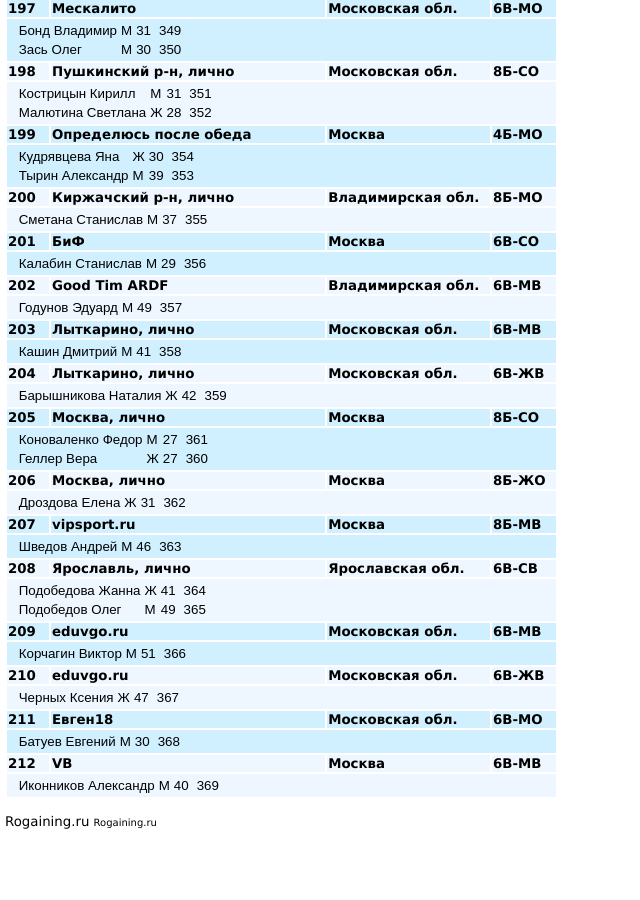
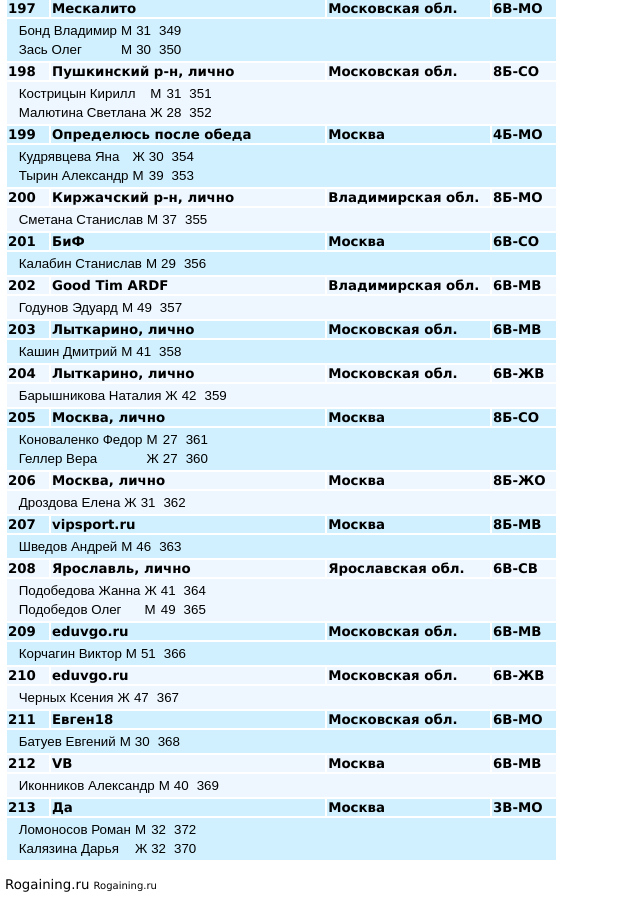
Before and after one commit to V-rogaining/v-rogaining.github.io, a Jekyll site: the page 2018/startlist.html, which Jekyll copies as it is, in a window 1280 px wide and 900 px high, scrolled down 10672 px. Shown: the whole window, without its empty margins (0-640 px from the left). Built offline with Jekyll 4.4.1, drawn with Linux system fonts in a browser that asks for light colours; before the commit the page ends 11509 px from its top, so only the background shows below that.

Commit message:
Update startlist

```diff
--- a/2018/startlist.html
+++ b/2018/startlist.html
@@ -1193,6 +1193,12 @@ function openPopUp(url, teamNR) {
 <tr class="team1"><td colspan="5"><table>
 <tr class="r1"><td>&nbsp;</td><td>Иконников Александр</td><td>M</td><td>40</td><td></td><td>369</td></tr>
 </table></td></tr>
+<tr class="team0"><td>213</td><td>Да</td><td>Москва</td>
+<td>3В-МО </td></tr>
+<tr class="team0"><td colspan="5"><table>
+<tr class="r0"><td>&nbsp;</td><td>Ломоносов Роман</td><td>М</td><td>32</td><td></td><td>372</td></tr>
+<tr class="r0"><td>&nbsp;</td><td>Калязина Дарья</td><td>Ж</td><td>32</td><td></td><td>370</td></tr>
+</table></td></tr>
 </table>
 <br />
 Rogaining.ru
```
